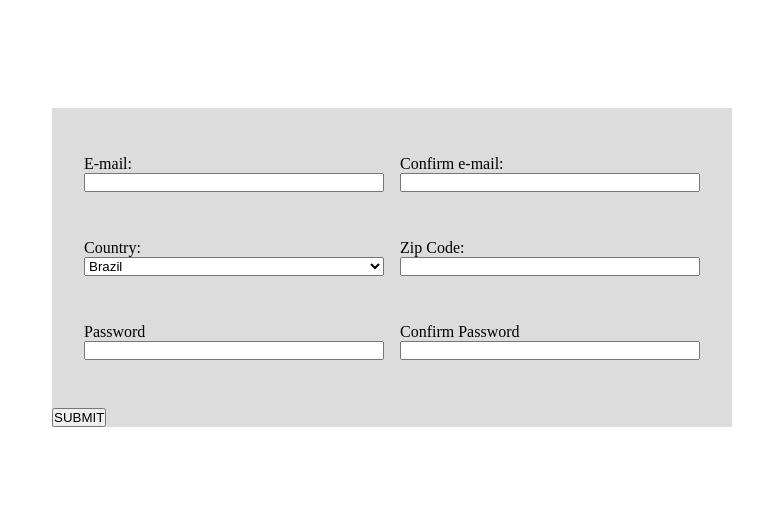
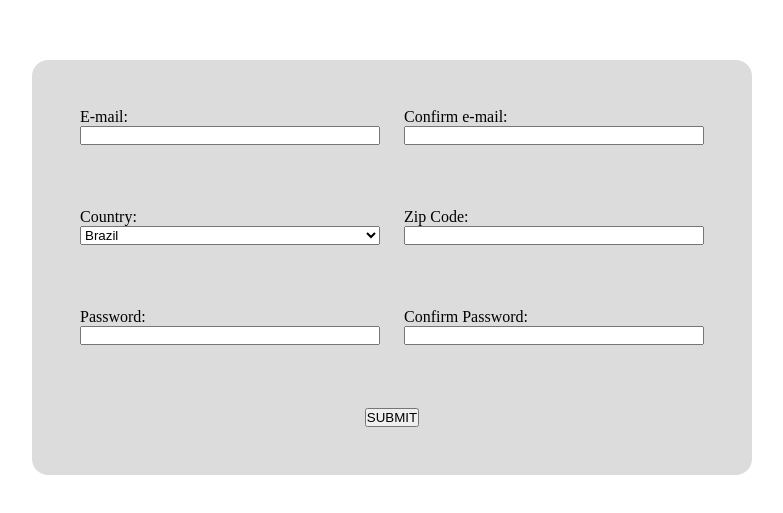
Before and after one commit to thielison/js-form-validation, a website built with webpack: page src/index.html in a window 1280 px wide. Shown: the part 133-646 px from the top of the page, without its empty margins (248-1031 px from the left). Built offline with nearby package versions, Linux system fonts and the light colour scheme.

Commit message:
Update styles

```diff
--- a/src/index.html
+++ b/src/index.html
@@ -15,6 +15,7 @@
           <span class="error" aria-live="polite"></span>
         </div>
 
+        <!-- E-MAIL CONFIRMATION -->
         <div class="email-confirmation">
           <label for="confirm-mail">Confirm e-mail:</label>
           <input type="email" name="confirm-mail" id="confirm-mail" minlength="8" required />
@@ -42,17 +43,22 @@
 
         <!-- PASSWORD -->
         <div class="psw">
-          <label for="password">Password</label>
+          <label for="password">Password:</label>
           <input type="password" name="password" id="password" minlength="8" required />
           <span class="error" aria-live="polite"></span>
         </div>
+
+        <!-- PASSWORD CONFIRMATION -->
         <div class="psw-confirmation">
-          <label for="password-confirmation">Confirm Password</label>
+          <label for="password-confirmation">Confirm Password:</label>
           <input type="password" name="password-confirmation" id="password-confirmation" required />
           <span class="error" aria-live="polite"></span>
         </div>
       </form>
-      <button type="submit" form="js-validations-form">SUBMIT</button>
+
+      <div>
+        <button type="submit" form="js-validations-form">SUBMIT</button>
+      </div>
     </div>
   </body>
 </html>
--- a/src/styles/main.css
+++ b/src/styles/main.css
@@ -9,25 +9,40 @@ body {
     display: flex;
     min-height: 100vh;
     padding: 1rem;
+    font-size: 1rem;
 }
 
 div.container {
+    display: flex;
+    align-items: center;
+    flex-direction: column;
+    background-color: rgb(220, 220, 220);
+    border-radius: 1rem;
     margin: auto;
-    background-color: rgb(220, 220, 220);
+    padding: 3rem;
 }
 
 div.container form {
     display: grid;
     grid-template-columns: repeat(2, minmax(auto, 300px));
-    align-items: center;
+    grid-template-rows: repeat(3, 1fr);
     height: 300px;
-    padding: 2rem;
-    gap: 1rem;
+    gap: 0 1.5rem;
 }
 
 div.container form div {
     display: flex;
     flex-direction: column;
+}
+
+input:valid {
+    border: 2px solid black;
+}
+
+/* Class submitted will be added when form is submitted
+   If there's any invalid inputs, apply :invalid to it */
+form.submitted input:invalid:required {
+    border: 2px solid red;
 }
 
 /* This is the style of error messages */
@@ -37,23 +52,11 @@ div.container form div {
 
     font-size: 80%;
     color: white;
-    background-color: rgb(0, 110, 200);
+    background-color: red;
     border-radius: 0 0 5px 5px;
-
     box-sizing: border-box;
 }
 
 .error.active {
     padding: 0.3em;
 }
-
-
-input:valid {
-    border: 2px solid black;
-}
-
-/* Class submitted will be added when form is submitted
-   If there's any invalid inputs, apply :invalid to it */
-form.submitted input:invalid:required {
-    border: 2px solid rgb(236, 107, 107);
-}
```
